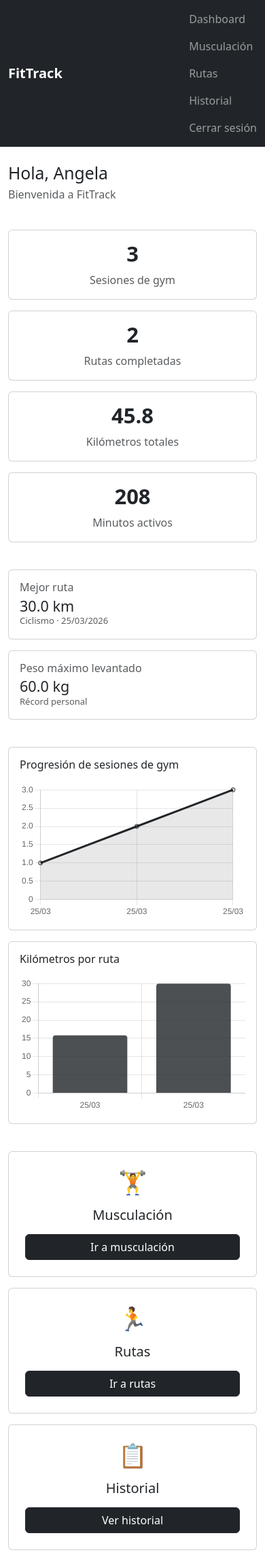
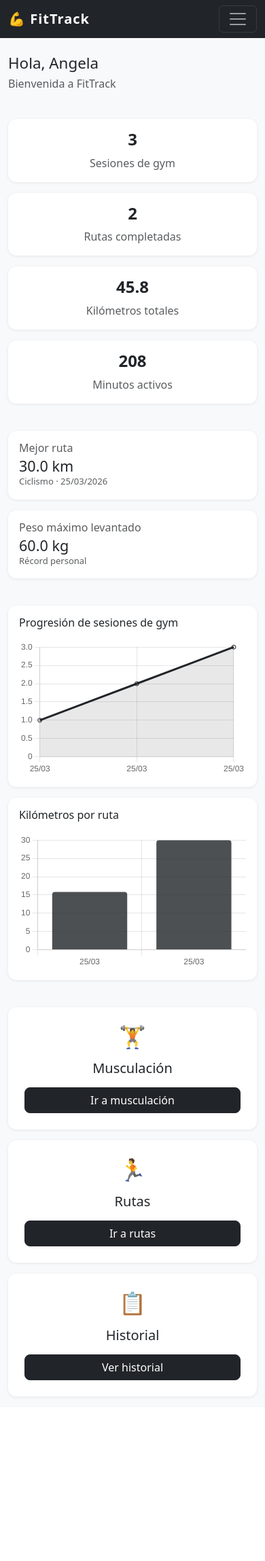
Before and after one commit to AngelaBuzon/fittrack, a Flask app: page /dashboard/ in a window 390 px wide. Shown: the whole page at 68% size. After the commit the page ends 2057 px from the top, so only its background shows below. Run offline with Flask 3, Linux system fonts and the light colour scheme; a user stored in the database is signed in.

Commit message:
Fase 3: responsive y mejoras esteticas en navbar

```diff
--- a/app/templates/base.html
+++ b/app/templates/base.html
@@ -5,11 +5,27 @@
     <meta name="viewport" content="width=device-width, initial-scale=1.0">
     <title>FitTrack</title>
     <link href="https://cdn.jsdelivr.net/npm/bootstrap@5.3.0/dist/css/bootstrap.min.css" rel="stylesheet">
+    <style>
+        body { background-color: #f8f9fa; }
+        .navbar-brand { font-weight: 700; letter-spacing: 1px; }
+        .card { border: none; box-shadow: 0 1px 4px rgba(0,0,0,0.08); border-radius: 12px; }
+        .btn-dark { border-radius: 8px; }
+        .display-5 { font-size: 2rem; }
+        @media (max-width: 576px) {
+            .display-4 { font-size: 2rem; }
+            .display-5 { font-size: 1.5rem; }
+            h2 { font-size: 1.4rem; }
+        }
+    </style>
 </head>
 <body>
     <nav class="navbar navbar-expand-lg navbar-dark bg-dark">
         <div class="container">
-            <a class="navbar-brand fw-bold" href="#">FitTrack</a>
+            <a class="navbar-brand" href="{{ url_for('dashboard.index') }}">💪 FitTrack</a>
+            <button class="navbar-toggler" type="button" data-bs-toggle="collapse" data-bs-target="#navbarNav">
+                <span class="navbar-toggler-icon"></span>
+            </button>
+            <div class="collapse navbar-collapse" id="navbarNav">
                 <div class="navbar-nav ms-auto">
                     {% if current_user.is_authenticated %}
                         <a class="nav-link" href="{{ url_for('dashboard.index') }}">Dashboard</a>
@@ -23,13 +39,17 @@
                     {% endif %}
                 </div>
             </div>
+        </div>
     </nav>
 
     <div class="container mt-4">
         {% with messages = get_flashed_messages(with_categories=true) %}
             {% if messages %}
                 {% for category, message in messages %}
-                    <div class="alert alert-{{ category }}">{{ message }}</div>
+                    <div class="alert alert-{{ category }} alert-dismissible fade show" role="alert">
+                        {{ message }}
+                        <button type="button" class="btn-close" data-bs-dismiss="alert"></button>
+                    </div>
                 {% endfor %}
             {% endif %}
         {% endwith %}
```
Lines whose indentation alone changed are shown as unchanged.
